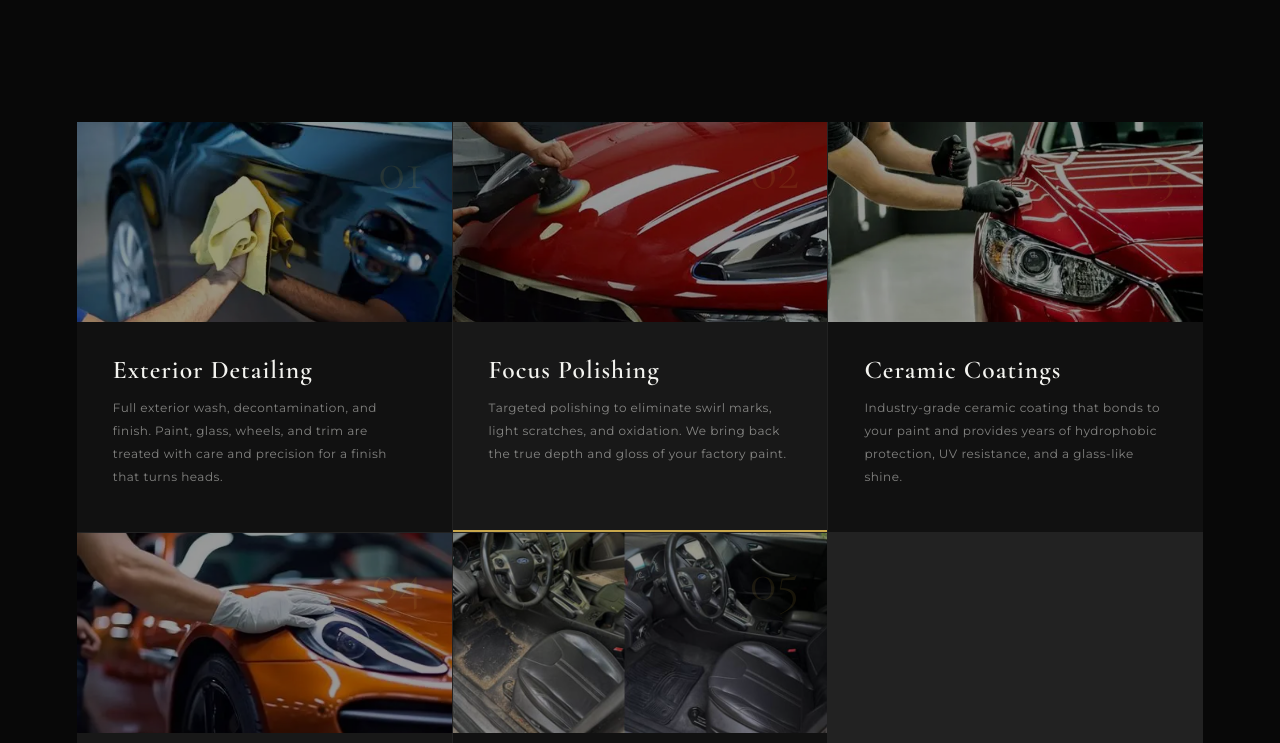
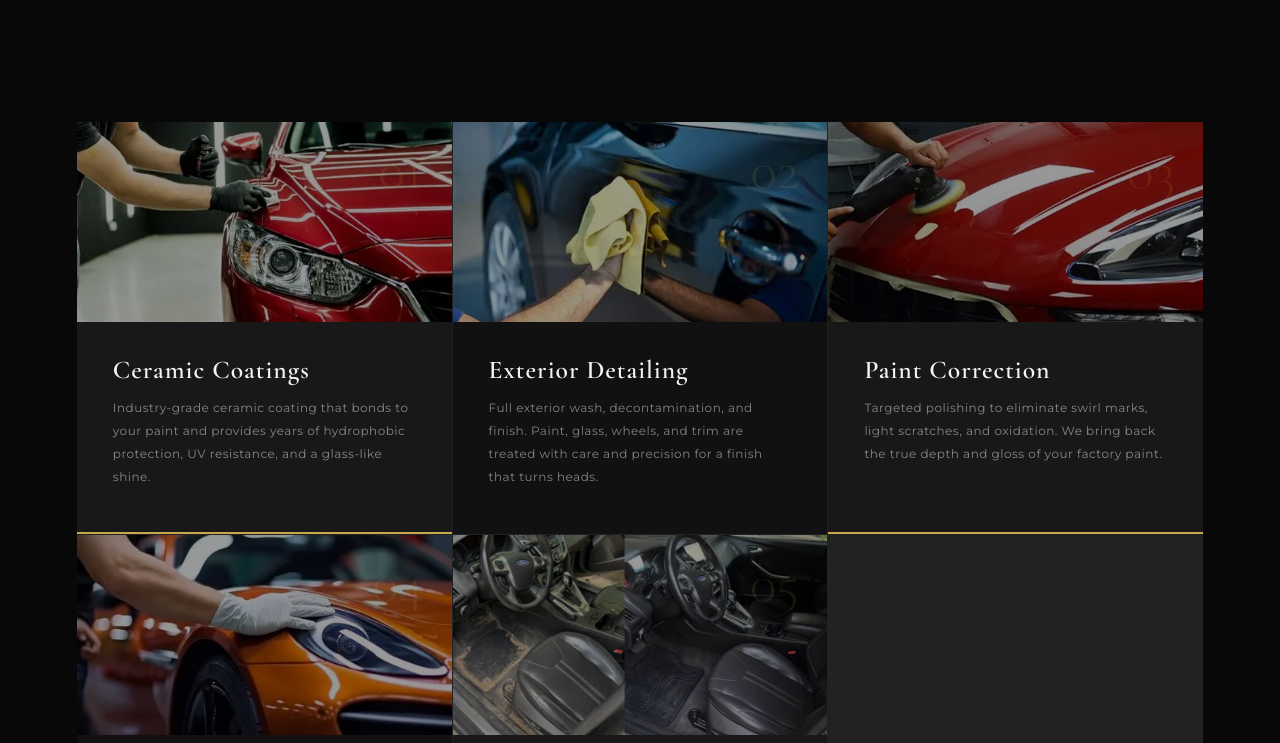
Before and after one commit to Dj-services/race-spec-finish-, a plain HTML site: page index.html in a window 1280 px wide. Shown: the part 1780-2523 px from the top of the page. Drawn offline with nearby package versions, Linux system fonts and the light colour scheme.

Commit message:
Add files via upload

```diff
--- a/index.html
+++ b/index.html
@@ -307,35 +307,35 @@ footer{background:var(--dark);border-top:1px solid rgba(201,168,76,0.1);padding:
     <p class="sec-sub" style="align-self:end;">Every service is performed with precision, premium products, and an uncompromising standard of quality.</p>
   </div>
   <div class="svc-grid fade-up">
-    <!-- 01 Exterior Detailing FIRST -->
+    <!-- 01 Ceramic Coatings FIRST -->
+    <div class="svc-card featured">
+      <div class="svc-num">01</div>
+      <img class="svc-card-img" src="ceramic.webp" alt="Ceramic Coatings">
+      <div class="svc-card-body">
+        <div class="svc-name">Ceramic Coatings</div>
+        <p class="svc-desc">Industry-grade ceramic coating that bonds to your paint and provides years of hydrophobic protection, UV resistance, and a glass-like shine.</p>
+      </div>
+    </div>
+    <!-- 02 Exterior Detailing -->
     <div class="svc-card">
-      <div class="svc-num">01</div>
+      <div class="svc-num">02</div>
       <img class="svc-card-img" src="exterior1.webp" alt="Exterior Detailing">
       <div class="svc-card-body">
         <div class="svc-name">Exterior Detailing</div>
         <p class="svc-desc">Full exterior wash, decontamination, and finish. Paint, glass, wheels, and trim are treated with care and precision for a finish that turns heads.</p>
       </div>
     </div>
-    <!-- 02 Focus Polishing -->
+    <!-- 03 Paint Correction -->
     <div class="svc-card featured">
-      <div class="svc-num">02</div>
-      <img class="svc-card-img" src="focus.webp" alt="Focus Polishing">
+      <div class="svc-num">03</div>
+      <img class="svc-card-img" src="focus.webp" alt="Paint Correction">
       <div class="svc-card-body">
-        <div class="svc-name">Focus Polishing</div>
+        <div class="svc-name">Paint Correction</div>
         <p class="svc-desc">Targeted polishing to eliminate swirl marks, light scratches, and oxidation. We bring back the true depth and gloss of your factory paint.</p>
       </div>
     </div>
-    <!-- 03 Ceramic Coatings -->
+    <!-- 04 Race Spec Finish -->
     <div class="svc-card">
-      <div class="svc-num">03</div>
-      <img class="svc-card-img" src="ceramic.webp" alt="Ceramic Coatings">
-      <div class="svc-card-body">
-        <div class="svc-name">Ceramic Coatings</div>
-        <p class="svc-desc">Industry-grade ceramic coating that bonds to your paint and provides years of hydrophobic protection, UV resistance, and a glass-like shine.</p>
-      </div>
-    </div>
-    <!-- 04 Race Spec Finish -->
-    <div class="svc-card featured">
       <div class="svc-num">04</div>
       <img class="svc-card-img" src="ceramioc2.webp" alt="Race Spec Finish">
       <div class="svc-card-body">
@@ -344,7 +344,7 @@ footer{background:var(--dark);border-top:1px solid rgba(201,168,76,0.1);padding:
       </div>
     </div>
     <!-- 05 Interior Detailing LAST -->
-    <div class="svc-card">
+    <div class="svc-card featured">
       <div class="svc-num">05</div>
       <img class="svc-card-img" src="race7.jpg" alt="Interior Detailing">
       <div class="svc-card-body">
@@ -504,9 +504,9 @@ footer{background:var(--dark);border-top:1px solid rgba(201,168,76,0.1);padding:
     <div class="fl">
       <h4>Services</h4>
       <ul>
+        <li><a href="#services">Ceramic Coatings</a></li>
         <li><a href="#services">Exterior Detailing</a></li>
-        <li><a href="#services">Focus Polishing</a></li>
-        <li><a href="#services">Ceramic Coatings</a></li>
+        <li><a href="#services">Paint Correction</a></li>
         <li><a href="#services">Race Spec Finish</a></li>
         <li><a href="#services">Interior Detailing</a></li>
       </ul>
```
